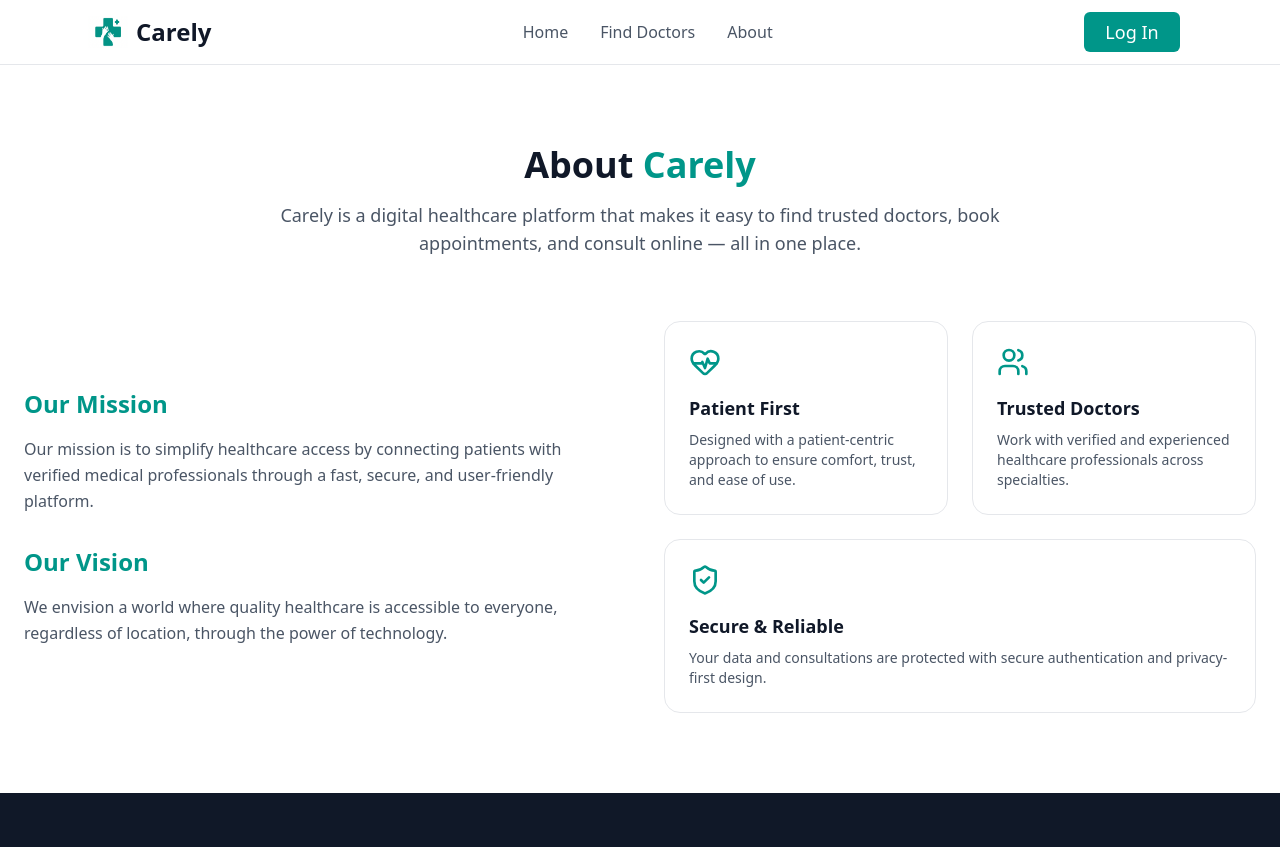
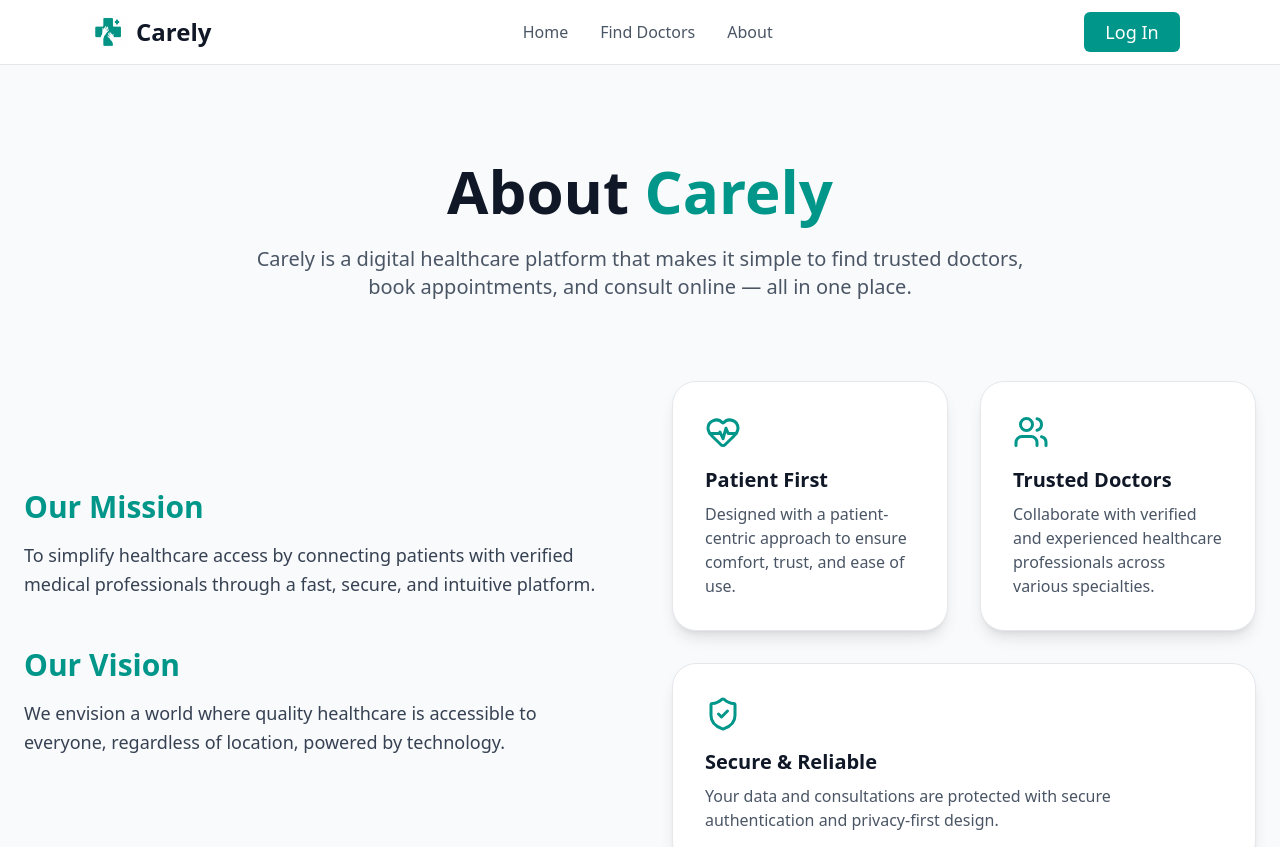
Before and after one commit to kajolsinghme/carely, a React (Vite) app in the folder frontend/: page /about in a window 1280 px wide. Shown: the top 847 px of the page. Built offline with nearby package versions, Linux system fonts and the light colour scheme.

Commit message:
feat: enhance AboutContent component with improved styling and layout

```diff
--- a/frontend/src/components/AboutContent.tsx
+++ b/frontend/src/components/AboutContent.tsx
@@ -2,71 +2,69 @@ import { HeartPulse, Users, ShieldCheck } from "lucide-react";
 
 const AboutContent = () => {
   return (
-    <section className="max-w-7xl mx-auto px-6 py-20">
+    <section className="max-w-7xl mx-auto px-6 py-24 bg-gray-50">
       {/* Heading */}
       <div className="text-center max-w-3xl mx-auto">
-        <h1 className="text-4xl font-bold text-gray-900">
+        <h1 className="text-5xl md:text-6xl font-extrabold text-gray-900">
           About <span className="text-teal-600">Carely</span>
         </h1>
-        <p className="mt-4 text-lg text-gray-600">
-          Carely is a digital healthcare platform that makes it easy to
+        <p className="mt-6 text-lg md:text-xl text-gray-600">
+          Carely is a digital healthcare platform that makes it simple to
           find trusted doctors, book appointments, and consult online —
           all in one place.
         </p>
       </div>
 
       {/* Mission + Vision */}
-      <div className="grid grid-cols-1 md:grid-cols-2 gap-12 mt-16 items-center">
+      <div className="grid grid-cols-1 md:grid-cols-2 gap-16 mt-20 items-center">
         <div>
-          <h2 className="text-2xl font-semibold text-teal-600">
+          <h2 className="text-3xl font-bold text-teal-600">
             Our Mission
           </h2>
-          <p className="mt-4 text-gray-600 leading-relaxed">
-            Our mission is to simplify healthcare access by connecting
-            patients with verified medical professionals through a fast,
-            secure, and user-friendly platform.
+          <p className="mt-4 text-gray-700 leading-relaxed text-lg">
+            To simplify healthcare access by connecting patients with verified
+            medical professionals through a fast, secure, and intuitive platform.
           </p>
 
-          <h2 className="text-2xl font-semibold text-teal-600 mt-8">
+          <h2 className="text-3xl font-bold text-teal-600 mt-12">
             Our Vision
           </h2>
-          <p className="mt-4 text-gray-600 leading-relaxed">
-            We envision a world where quality healthcare is accessible to
-            everyone, regardless of location, through the power of
-            technology.
+          <p className="mt-4 text-gray-700 leading-relaxed text-lg">
+            We envision a world where quality healthcare is accessible to everyone,
+            regardless of location, powered by technology.
           </p>
         </div>
 
         {/* Feature Cards */}
-        <div className="grid grid-cols-1 sm:grid-cols-2 gap-6">
-          <div className="p-6 rounded-2xl border border-gray-200 bg-white">
-            <HeartPulse className="text-teal-600 mb-4" size={32} />
-            <h3 className="text-lg font-semibold text-gray-900">
+        <div className="grid grid-cols-1 sm:grid-cols-2 gap-8">
+          <div className="p-8 rounded-3xl border border-gray-200 bg-white shadow-lg hover:shadow-xl transition-shadow duration-300 relative overflow-hidden">
+            <HeartPulse className="text-teal-600 mb-4" size={36} />
+            <h3 className="text-xl font-semibold text-gray-900">
               Patient First
             </h3>
-            <p className="mt-2 text-gray-600 text-sm">
+            <p className="mt-2 text-gray-600 text-sm md:text-base">
               Designed with a patient-centric approach to ensure comfort,
               trust, and ease of use.
             </p>
           </div>
 
-          <div className="p-6 rounded-2xl border border-gray-200 bg-white">
-            <Users className="text-teal-600 mb-4" size={32} />
-            <h3 className="text-lg font-semibold text-gray-900">
+          <div className="p-8 rounded-3xl border border-gray-200 bg-white shadow-lg hover:shadow-xl transition-shadow duration-300 relative overflow-hidden">
+            <Users className="text-teal-600 mb-4" size={36} />
+            <h3 className="text-xl font-semibold text-gray-900">
               Trusted Doctors
             </h3>
-            <p className="mt-2 text-gray-600 text-sm">
-              Work with verified and experienced healthcare professionals
-              across specialties.
+            <p className="mt-2 text-gray-600 text-sm md:text-base">
+              Collaborate with verified and experienced healthcare professionals
+              across various specialties.
             </p>
           </div>
 
-          <div className="p-6 rounded-2xl border border-gray-200 bg-white sm:col-span-2">
-            <ShieldCheck className="text-teal-600 mb-4" size={32} />
-            <h3 className="text-lg font-semibold text-gray-900">
+          <div className="p-8 rounded-3xl border border-gray-200 bg-white shadow-lg hover:shadow-xl transition-shadow duration-300 sm:col-span-2 relative overflow-hidden">
+            <ShieldCheck className="text-teal-600 mb-4" size={36} />
+            <h3 className="text-xl font-semibold text-gray-900">
               Secure & Reliable
             </h3>
-            <p className="mt-2 text-gray-600 text-sm">
+            <p className="mt-2 text-gray-600 text-sm md:text-base">
               Your data and consultations are protected with secure
               authentication and privacy-first design.
             </p>
```
